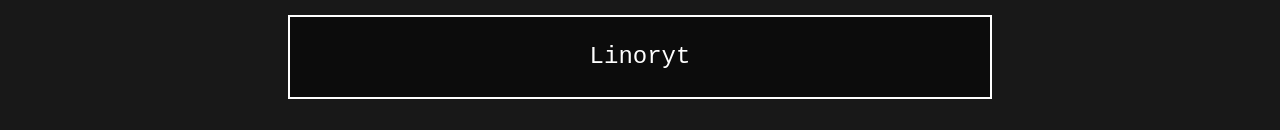
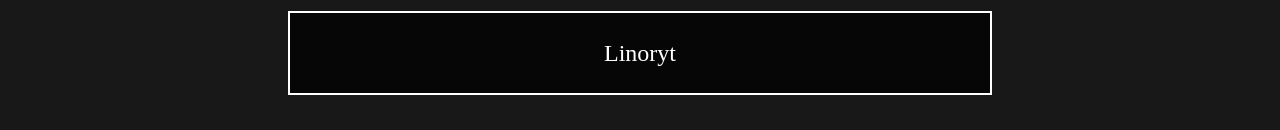
Before and after one commit to dominikpollak/portfolio, a plain HTML site: page index.html in a window 1280 px wide. Both pictures are taken after a click on the picture 677 px from the left and 418 px from the top of the page. Shown: the top 130 px of the page. Drawn offline with Linux system fonts and the light colour scheme; a web font is replaced by a local one.

Commit message:
relative heading and potential scroll fix

```diff
--- a/index.css
+++ b/index.css
@@ -11,26 +11,98 @@ body {
 }
 
 #heading {
-    position: absolute;
-    margin-top: 2em;
+    display: flex;
+    position: relative;
+    width: 100vw;
+    justify-content: center;
+    margin-top: 0.7rem;
     width: 100%;
     text-align: center;
     color: white;
-    z-index: -1;
+    z-index: 5;
     font-size: 0em;
-    line-height: 1.5em;
+    letter-spacing: 0.15em;
+    line-height: 0.4;
 }
 
 #heading.active {
-    font-size: 1em;
+    font-size: 3.5em;
     transition: 0.6s;
+    margin-top: 3rem;
 }
 
-#heading h1 {
-    letter-spacing: 0.15em;
-    font-size: 3.5em;
-    z-index: -1;
+#subheading{
+    color: white;
+    text-align: center;
+    font-size: 0;
+
 }
+#subheading.active{
+    color: white;
+    font-size: 0.9rem;
+
+}
+
+#label-wrapper{
+    display: flex;
+    align-items: center;
+    margin: 0 10px 0px 8px;
+}
+
+#heading #img-label{
+    all: initial;
+    color: transparent;
+    /*font-size: 1.5rem;
+    */position: relative;
+    /* letter-spacing: 0.15em; */
+    width: 18px;
+    height: 24px;
+    border: 3.6px solid white;
+    border-radius: 46%;
+    z-index: 5;
+    transition: 0.8s;
+    -webkit-transition: 0.8s;
+    -moz-transition: 0.8s;
+    -ms-transition: 0.8s;
+    -o-transition: 0.8s;
+    background: rgb(24, 24, 24);
+    -webkit-border-radius: 46%;
+    -moz-border-radius: 46%;
+    -ms-border-radius: 46%;
+    -o-border-radius: 46%;
+}
+
+#heading #img-label.active {
+    all: initial;
+    position: absolute;
+    display: flex;
+    justify-content: center;
+    align-items: center;
+    font-size: 1.5rem;
+    top: 0;
+    left: 50%;
+    transform: translateX(-50%);
+    color: white;
+    border-radius: 0;
+    transition: 0.8s;
+    width: 700px;
+    height: 80px;
+    border: 2px solid white;
+    -webkit-transition: 0.8s;
+    -moz-transition: 0.8s;
+    -ms-transition: 0.8s;
+    -o-transition: 0.8s;
+    -webkit-border-radius: 0;
+    -moz-border-radius: 0;
+    -ms-border-radius: 0;
+    -o-border-radius: 0;
+    background: rgba(0, 0, 0, 0.75);
+    -webkit-transform: translateX(-50%);
+    -moz-transform: translateX(-50%);
+    -ms-transform: translateX(-50%);
+    -o-transform: translateX(-50%);
+}
+
 
 #arrows{
     position: absolute;
@@ -143,127 +215,6 @@ body {
     -o-transform: translateY(2%);
 }
 
-@media (max-aspect-ratio: 16/9) {
-    #img-label {
-        color: transparent;
-        margin-top: 0.3rem;
-        font-size: 1.5em;
-        display: flex;
-        /*position: fixed;
-        */position: absolute;
-        left: 56%;
-        /*top: 10px;
-        */top: 4rem;
-        transform: translateX(-50%);
-        width: 17px;
-        height: 22px;
-        background-color: black;
-        align-content: center;
-        align-items: center;
-        justify-content: center;
-        border: 4.5px solid blue;
-        border-radius: 48%;
-        z-index: 5;
-        transition: 0.8s;
-        -webkit-transition: 0.8s;
-        -moz-transition: 0.8s;
-        -ms-transition: 0.8s;
-        -o-transition: 0.8s;
-        -webkit-transform: translateX(-50%);
-        -moz-transform: translateX(-50%);
-        -ms-transform: translateX(-50%);
-        -o-transform: translateX(-50%);
-        -webkit-border-radius: 48%;
-        -moz-border-radius: 48%;
-        -ms-border-radius: 48%;
-        -o-border-radius: 48%;
-        background: rgb(24, 24, 24);
-    }
-
-    #img-label.active {
-        position: absolute;
-        top: 10px;
-        left: 50%;
-        color: white;
-        border-radius: 0;
-        transition: 0.8s;
-        width: 700px;
-        height: 80px;
-        border: 2px solid white;
-        backdrop-filter: opacity(20%);
-        -webkit-transition: 0.8s;
-        -moz-transition: 0.8s;
-        -ms-transition: 0.8s;
-        -o-transition: 0.8s;
-        -webkit-border-radius: 0;
-        -moz-border-radius: 0;
-        -ms-border-radius: 0;
-        -o-border-radius: 0;
-        background: rgba(0, 0, 0, 0.5);
-    }
-}
-
-
-@media (min-aspect-ratio: 16/10){
-
-    #img-label {
-        color: transparent;
-        margin-top: 0.3rem;
-        font-size: 1.5em;
-        display: flex;
-        position: absolute;
-        left: 52.7%;
-        top: 4rem;
-        transform: translateX(-50%);
-        width: 17px;
-        height: 22px;
-        background-color: black;
-        align-content: center;
-        align-items: center;
-        justify-content: center;
-        border: 4.5px solid white;
-        border-radius: 48%;
-        z-index: 5;
-        transition: 0.8s;
-        -webkit-transition: 0.8s;
-        -moz-transition: 0.8s;
-        -ms-transition: 0.8s;
-        -o-transition: 0.8s;
-        -webkit-transform: translateX(-50%);
-        -moz-transform: translateX(-50%);
-        -ms-transform: translateX(-50%);
-        -o-transform: translateX(-50%);
-        -webkit-border-radius: 48%;
-        -moz-border-radius: 48%;
-        -ms-border-radius: 48%;
-        -o-border-radius: 48%;
-        /* background: rgb(24, 24, 24); */
-        background: rgb(103, 0, 0);
-    }
-
-    #img-label.active {
-        position: absolute;
-        top: 10px;
-        left: 50%;
-        color: white;
-        border-radius: 0;
-        transition: 0.8s;
-        width: 700px;
-        height: 80px;
-        border: 2px solid white;
-        backdrop-filter: opacity(20%);
-        -webkit-transition: 0.8s;
-        -moz-transition: 0.8s;
-        -ms-transition: 0.8s;
-        -o-transition: 0.8s;
-        -webkit-border-radius: 0;
-        -moz-border-radius: 0;
-        -ms-border-radius: 0;
-        -o-border-radius: 0;
-        background: rgba(0, 0, 0, 0.5);
-    }
-}
-
 
 .image:hover {
     filter: brightness(50%);
--- a/index.html
+++ b/index.html
@@ -15,9 +15,13 @@
 
 <body>
     <div id="heading">
-        <h1>Portf lio</h1>
-        <h2>Dominik Pollák</h2>
+        <div>Portf</div>
+        <div id="label-wrapper">
+        <div id="img-label">&nbsp;</div>
     </div>
+        <div>lio</div>
+    </div>
+    <div id="subheading"><h2>Dominik Pollák</h2></div>
     <div id="arrows">
         <span id="arrow-left">◄</span>
         <span id="arrow-right">►</span>
@@ -51,7 +55,6 @@
         <img class="image" data-index="24" draggable="false" src="/pictures/3.jpg" alt="dog">
         <img class="image" data-index="25" draggable="false" src="/pictures/4.jpeg" alt="dog">
     </div>
-    <div id="img-label"></div>
     <div id="counter-wrapper">
         <div id="counter">
             <!-- <span id="counterNum">1</span><span>/25</span> -->
--- a/index.js
+++ b/index.js
@@ -3,12 +3,13 @@ const counterWrapper = document.getElementById('counter-wrapper')
 const counter = document.getElementById('counter')
 const counterNum = document.getElementsByClassName('counterNum')
 const heading = document.getElementById('heading')
+const subheading = document.getElementById('subheading')
 const images = document.querySelectorAll('.image')
 const viewportWidth = window.innerWidth || document.documentElement.clientWidth;
-const label = document.getElementById('img-label')
 const arrowRight = document.getElementById('arrow-right')
 const arrowLeft = document.getElementById('arrow-left')
 const arrows = document.getElementById('arrows')
+const label = document.querySelector('#img-label')
 
 
 window.onload = function () {
@@ -28,8 +29,9 @@ window.onload = function () {
         num.style.color = 'white'
     }
 
-    heading.animate({ color: 'white' }, { duration: 4000, fill: 'forwards', easing: "cubic-bezier(0.25, 0.1, 0.25, 1)" })
+    // heading.animate({ color: 'white' }, { duration: 4000, fill: 'forwards', easing: "cubic-bezier(0.25, 0.1, 0.25, 1)" })
     heading.classList.add('active')
+    subheading.classList.add('active')
     arrows.classList.add('active')
 
 }
@@ -40,12 +42,13 @@ window.onmousemove = e => {
 
     if ((parseFloat(carousel.dataset.mouseDownAt) - e.clientX) !== 0) {
 
-        label.innerText = ''
+        label.innerHTML = '&nbsp;'
         label.classList.remove('active')
 
         heading.classList.add('active')
+        subheading.classList.add('active')
         arrows.classList.add('active')
-        heading.style.color = 'white'
+        // heading.style.color = 'white'
         carousel.classList.remove('minimized')
         counterWrapper.style.color = 'white'
 
@@ -120,11 +123,12 @@ window.addEventListener('wheel', (e) => {
 
     // let isTrackpad = false
     heading.classList.add('active')
+    subheading.classList.add('active')
     arrows.classList.add('active')
     // setTimeout(() => {
-    //     label.innerText = ''
+    //     label.innerText = 'o'
     // },300)
-    label.innerText = ''
+    label.innerHTML = '&nbsp;'
     label.classList.remove('active')
     carousel.classList.remove('minimized')
     counterWrapper.style.color = 'white'
@@ -143,18 +147,20 @@ window.addEventListener('wheel', (e) => {
 
     console.log(e.deltaY)
 
-    if (e.deltaY > 2 && e.deltaY < 119) {
-        value += 0.3
-    }
-    else if (e.deltaY < -2 && e.deltaY > -119) {
-        value -= 0.3
-    }
-    else if (e.deltaY > 119) {
-        value += 10
-    }
-    else if (e.deltaY < -119) {
-        value - + 10
-    }
+    value += e.deltaY/25
+
+    // if (e.deltaY > 2 && e.deltaY < 119) {
+    //     value += e.deltaY/15
+    // }
+    // if (e.deltaY < -2 && e.deltaY > -119) {
+    //     value += e.deltaY/15
+    // }
+    // if (e.deltaY > 119) {
+    //     value += 10
+    // }
+    // if (e.deltaY < -119) {
+    //     value -+ 10
+    // }
 
     if (value >= 0) {
         value = 0
@@ -226,12 +232,14 @@ if (parseFloat(carousel.dataset.mouseDownAt) == 0) {
             }
 
             label.classList.add('active')
+
             setTimeout(() => {
                 label.innerText = images[i].dataset.label
-            }, 350)
+            }, 250)
 
             arrows.classList.remove('active')
             heading.classList.remove('active')
+            subheading.classList.remove('active')
             counterWrapper.style.color = 'transparent'
             for (const num of counterNum) {
                 num.style.color = 'transparent'
```
